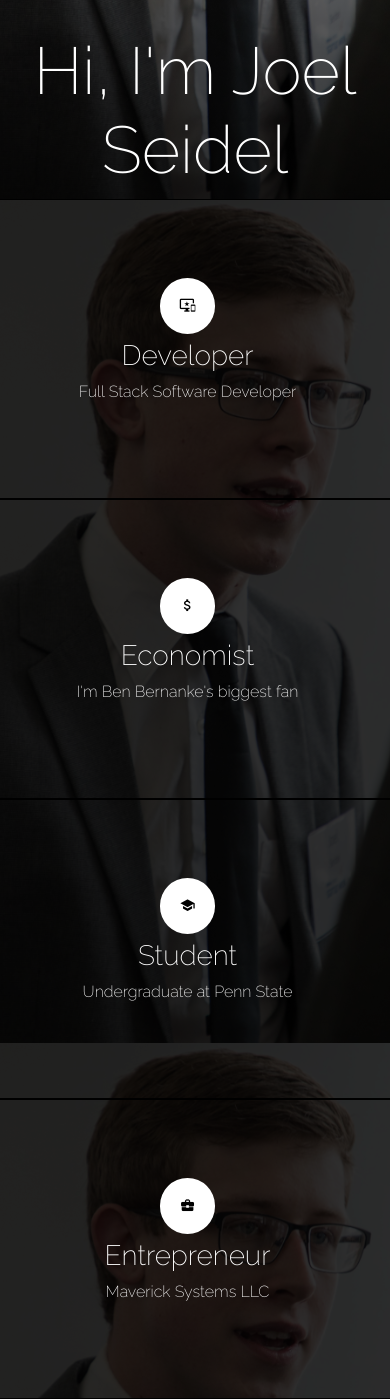
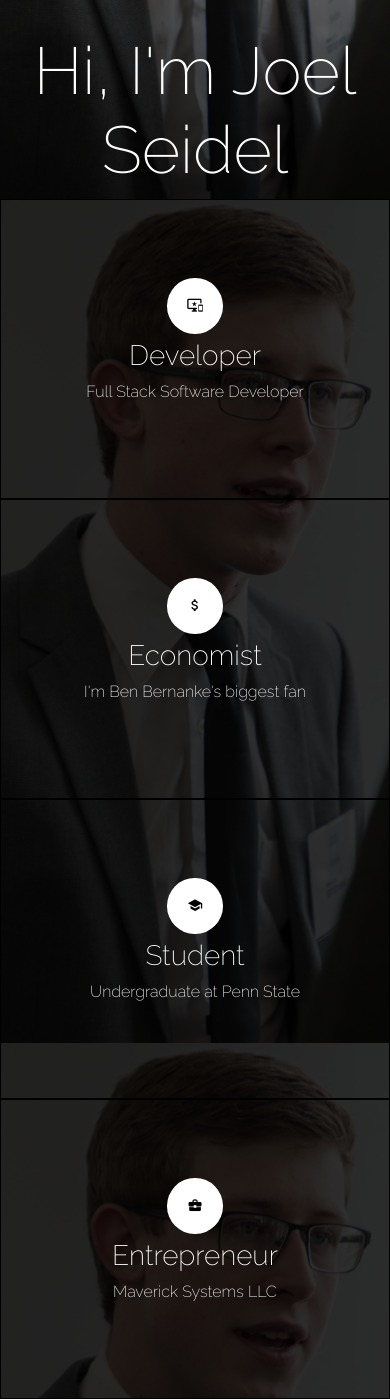
Before and after one commit to joeldseidel/joeldseidel.github.io, a PHP site: page / in a window 390 px wide. Shown: the part 645-2044 px from the top of the page. Run offline with PHP 8.4, Linux system fonts and the light colour scheme.

Commit message:
mobile structuring FINALLY complete

```diff
--- a/index.html
+++ b/index.html
@@ -74,37 +74,37 @@
             </div>
         </div>
         <div id="mobile-disp" class="row h-100 w-100 m-0">
-            <div class="row">
+            <div class="row m-0" id="name-box">
                 <div class="row w-100 m-0 justify-content-center align-items-center">
                     <div class="container-fluid w-100" id="mobile-name-disp">
-                        <h1>Hi, I'm Joel Seidel</h1>
+                        <h1 class="w-100">Hi, I'm Joel Seidel</h1>
                     </div>
                 </div>
             </div>
-            <div class="row">
-                <div class="container-fluid d-flex w-100 mobile-title-container">
-                    <div class="row w-100 justify-content-center align-self-center">
+            <div class="row w-100 m-0 mobile-title-row">
+                <div class="d-flex mobile-title-container">
+                    <div class="row w-100 m-0 justify-content-center align-self-center">
                         <i class="material-icons title-icon">important_devices</i>
                         <h3 class="w-100">Developer</h3>
                         <p>Full Stack Software Developer</p>
                     </div>
                 </div>
-                <div class="container-fluid d-flex mobile-title-container">
-                    <div class="row w-100 justify-content-center align-self-center">
+                <div class="d-flex mobile-title-container">
+                    <div class="row w-100 m-0 justify-content-center align-self-center">
                         <i class="material-icons title-icon">attach_money</i>
                         <h3 class="w-100">Economist</h3>
                         <p>I'm Ben Bernanke's biggest fan</p>
                     </div>
                 </div>
-                <div class="container-fluid d-flex mobile-title-container">
-                    <div class="row w-100 justify-content-center align-self-center">
+                <div class="d-flex mobile-title-container">
+                    <div class="row w-100 m-0 justify-content-center align-self-center">
                         <i class="material-icons title-icon">school</i>
                         <h3 class="w-100">Student</h3>
                         <p>Undergraduate at Penn State</p>
                     </div>
                 </div>
-                <div class="container-fluid d-flex mobile-title-container">
-                    <div class="row w-100 justify-content-center align-self-center">
+                <div class="d-flex mobile-title-container">
+                    <div class="row w-100 m-0 justify-content-center align-self-center">
                         <i class="material-icons title-icon">business_center</i>
                         <h3 class="w-100">Entrepreneur</h3>
                         <p>Maverick Systems LLC</p>
--- a/style/index-style.css
+++ b/style/index-style.css
@@ -1,6 +1,6 @@
 @import url('https://fonts.googleapis.com/css?family=Raleway:200');
 body {
-	background: url("../img/index-background.jpg") no-repeat center;
+	background: #000000 url("../img/index-background.jpg") no-repeat fixed center;
 	background-size: cover;
 	font-family: "Segoe UI", Frutiger, "Frutiger Linotype", "Dejavu Sans", "Helvetica Neue", Arial, sans-serif;
 	height: 100vh;
@@ -9,6 +9,10 @@ body {
 
 .index-column{
 	box-shadow: 0 0 20px 0 rgba(0, 0, 0, 0.8);
+}
+
+#index-container{
+	width: 100vw;
 }
 
 #center-col{
@@ -156,11 +160,13 @@ body {
 
 #mobile-disp{
 	width: 100vw;
-	background-image: linear-gradient(to bottom, rgba(0,0,0,0), rgba(0,0,0,0.8))
+	background-image: linear-gradient(to bottom, rgba(0,0,0,0), rgba(0,0,0,0.8));
+	max-width: 100vw !important;
 }
 
 .mobile-title-container{
 	height: 300px;
+	width: 100% !important;
 	display:block;
 	padding-top: 20px;
 	padding-bottom: 20px;
@@ -181,6 +187,7 @@ body {
 	height: 100vh;
 	display: block;
 	padding: 10px;
+	width: 100%;
 }
 
 #mobile-name-disp h1 {
@@ -190,3 +197,7 @@ body {
 	bottom: 0;
 	left:0;
 }
+
+#name-box{
+	width: 100vw;
+}
```
